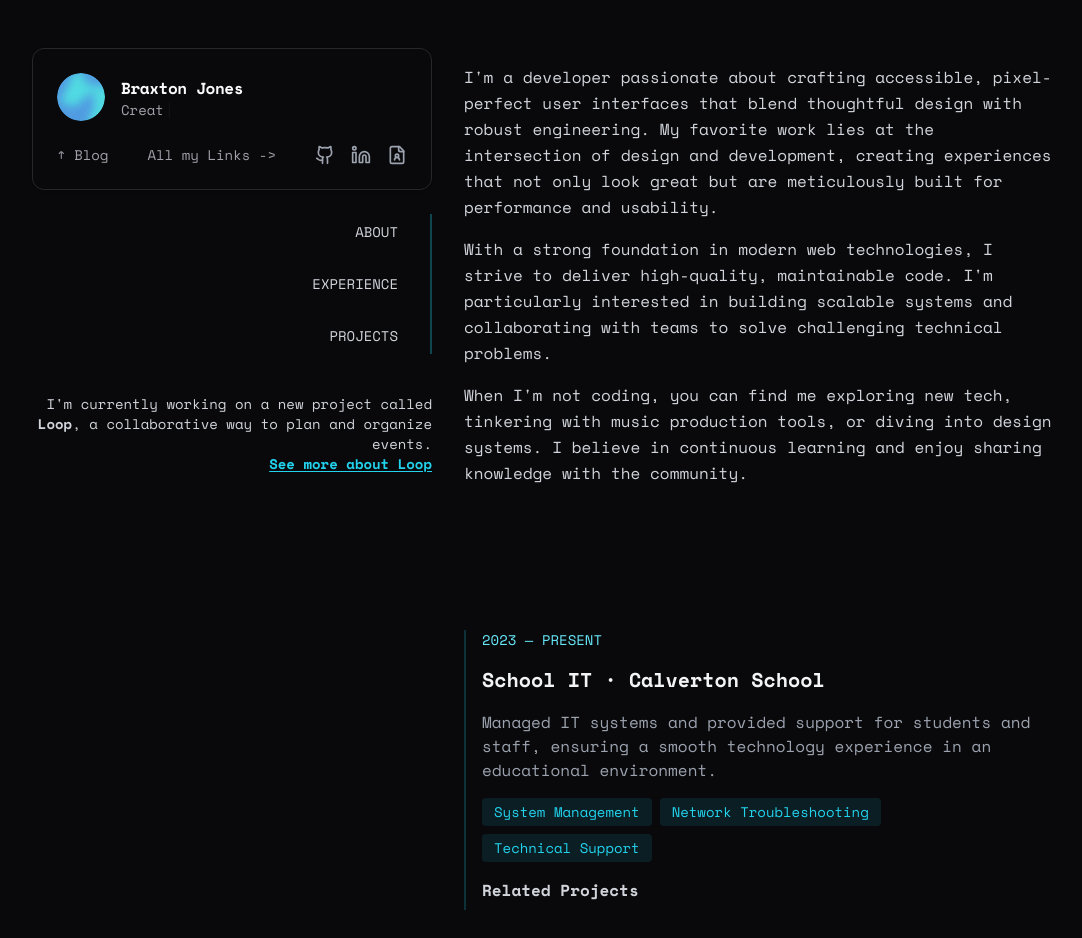
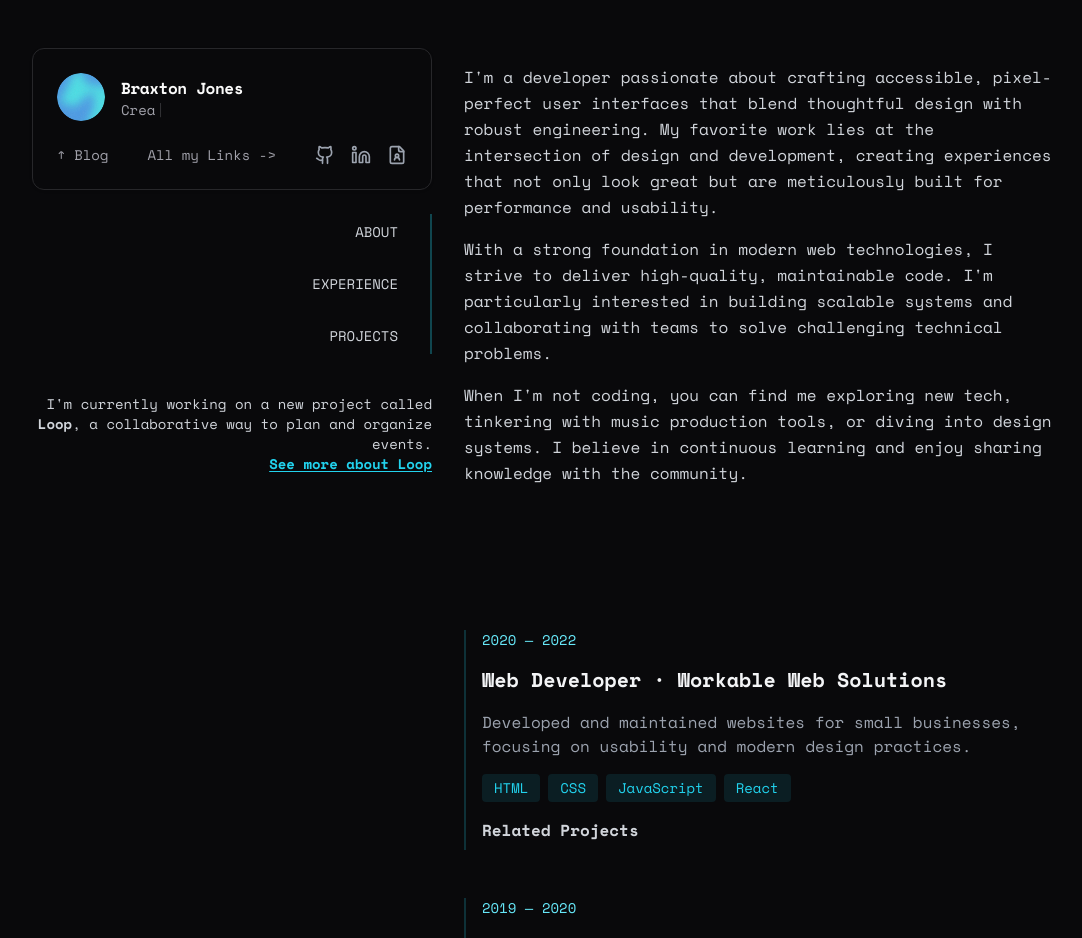
Before and after one commit to brxjonesdev/brx-portfolio, a Next.js app: page / in a window 1280 px wide. Shown: the top 938 px of the page, without its empty margins (96-1178 px from the left). Built offline with nearby package versions, Linux system fonts and the light colour scheme.

Commit message:
final update. for now hehehe...

```diff
--- a/app/data/experience.json
+++ b/app/data/experience.json
@@ -1,13 +1,6 @@
 [
   {
-
-    "duration": "2023 — PRESENT",
-    "title": "School IT · Calverton School",
-    "description": "Managed IT systems and provided support for students and staff, ensuring a smooth technology experience in an educational environment.",
-    "skills": ["System Management", "Network Troubleshooting", "Technical Support"]
-  },
-  {
-    "duration": "2020 — 2023",
+    "duration": "2020 — 2022",
     "title": "Web Developer · Workable Web Solutions",
     "description": "Developed and maintained websites for small businesses, focusing on usability and modern design practices.",
     "skills": ["HTML", "CSS", "JavaScript", "React"]
--- a/app/data/projects.json
+++ b/app/data/projects.json
@@ -3,7 +3,7 @@
     "name": "DayZero",
     "description": "A journal app with goal tracking, mood tracking, and streak features for daily productivity.",
     "technologies": ["React", "Tauri", "SQLite"],
-    "link": "https://example.com/dayzero"
+    "link": "https://dayzero-ttsl.netlify.app/"
   },
   {
     "name": "Beatmap",
--- a/app/page.tsx
+++ b/app/page.tsx
@@ -50,7 +50,7 @@ export default function Component() {
             <p>
               I'm currently working on a new project called <span className='font-bold'>Loop</span>, a collaborative way to plan and organize events.
             </p>
-            <Link href="https://github.com/brxjonesdev/loop" className='underline text-cyan-400 font-semibold underline-offset-2'>
+            <Link href="https://loop.braxtonjones.dev/" className='underline text-cyan-400 font-semibold underline-offset-2'>
             See more about Loop
             </Link>
           </div>
--- a/components/layout/about-me-card.tsx
+++ b/components/layout/about-me-card.tsx
@@ -59,7 +59,7 @@ export default function AboutMe() {
             <Github className="h-5 w-5" />
             <span className="sr-only">GitHub</span>
           </Link>
-          <Link href="https://www.linkedin.com/in/braxton-jones-a4947b326/" className="hover:text-cyan-400 transition-colors">
+          <Link href="https://www.linkedin.com/in/brxjonesdev/" className="hover:text-cyan-400 transition-colors">
             <Linkedin className="h-5 w-5" />
             <span className="sr-only">LinkedIn</span>
           </Link>
```
Also changed, not shown: 1 other file (tests, documents, lock files or other folders).
